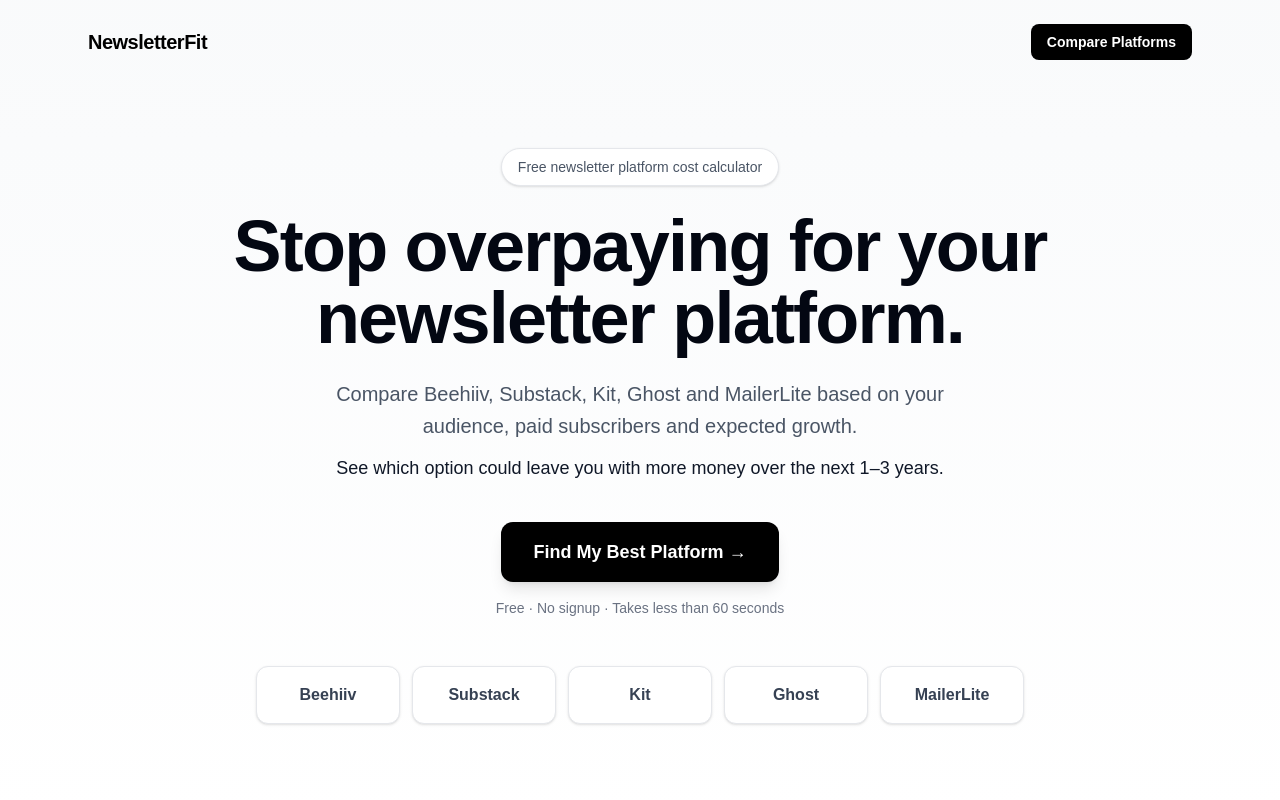
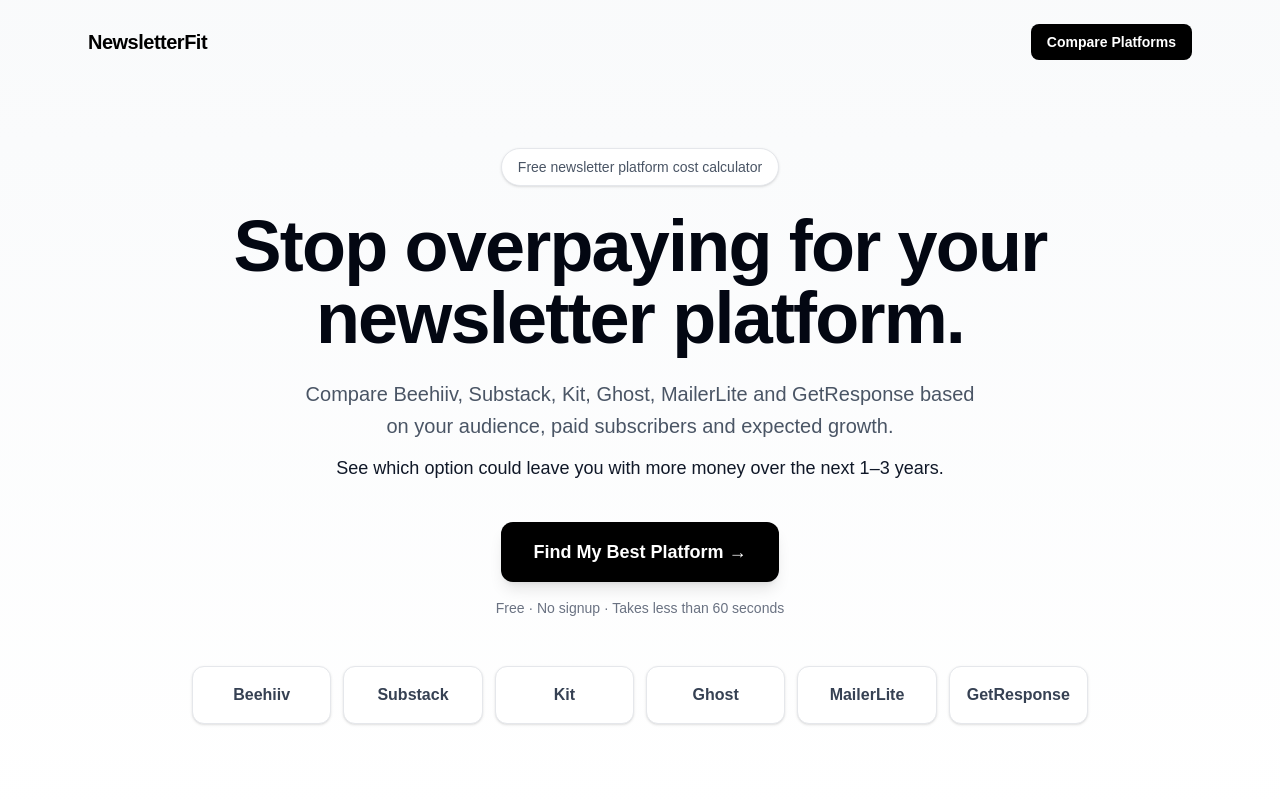
Before and after one commit to juangomez250505/newsletterfit, a Next.js app: page / in a window 1280 px wide. Shown: the top 800 px of the page. Built offline with nearby package versions, Linux system fonts and the light colour scheme.

Commit message:
Finish GetResponse integration

```diff
--- a/app/page.tsx
+++ b/app/page.tsx
@@ -492,7 +492,7 @@
     </h1>
 
     <p className="mx-auto mt-6 max-w-2xl text-lg leading-8 text-gray-600 md:text-xl">
-      Compare Beehiiv, Substack, Kit, Ghost and MailerLite based on your audience,
+       Compare Beehiiv, Substack, Kit, Ghost, MailerLite and GetResponse based on your audience,
       paid subscribers and expected growth.
     </p>
 
@@ -511,8 +511,8 @@
       Free · No signup · Takes less than 60 seconds
     </p>
 
-    <div className="mx-auto mt-12 grid max-w-3xl grid-cols-2 gap-3 md:grid-cols-5">
-      {["Beehiiv", "Substack", "Kit", "Ghost", "MailerLite"].map((platform) => (
+   <div className="mx-auto mt-12 grid max-w-4xl grid-cols-2 gap-3 md:grid-cols-6">
+  {["Beehiiv", "Substack", "Kit", "Ghost", "MailerLite", "GetResponse"].map((platform) => (
         <div
           key={platform}
           className="rounded-xl border border-gray-200 bg-white px-4 py-4 font-semibold text-gray-700 shadow-sm"
```
